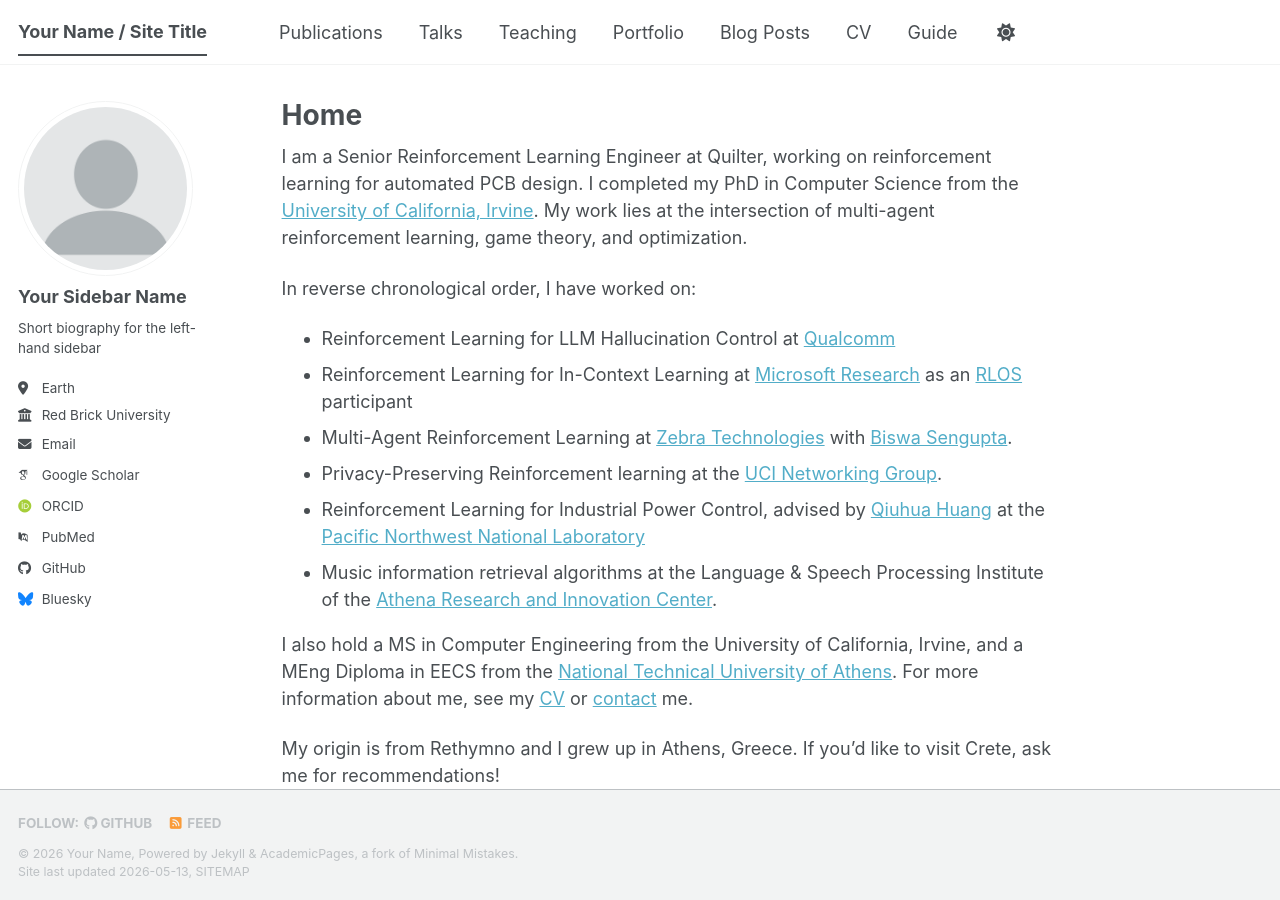
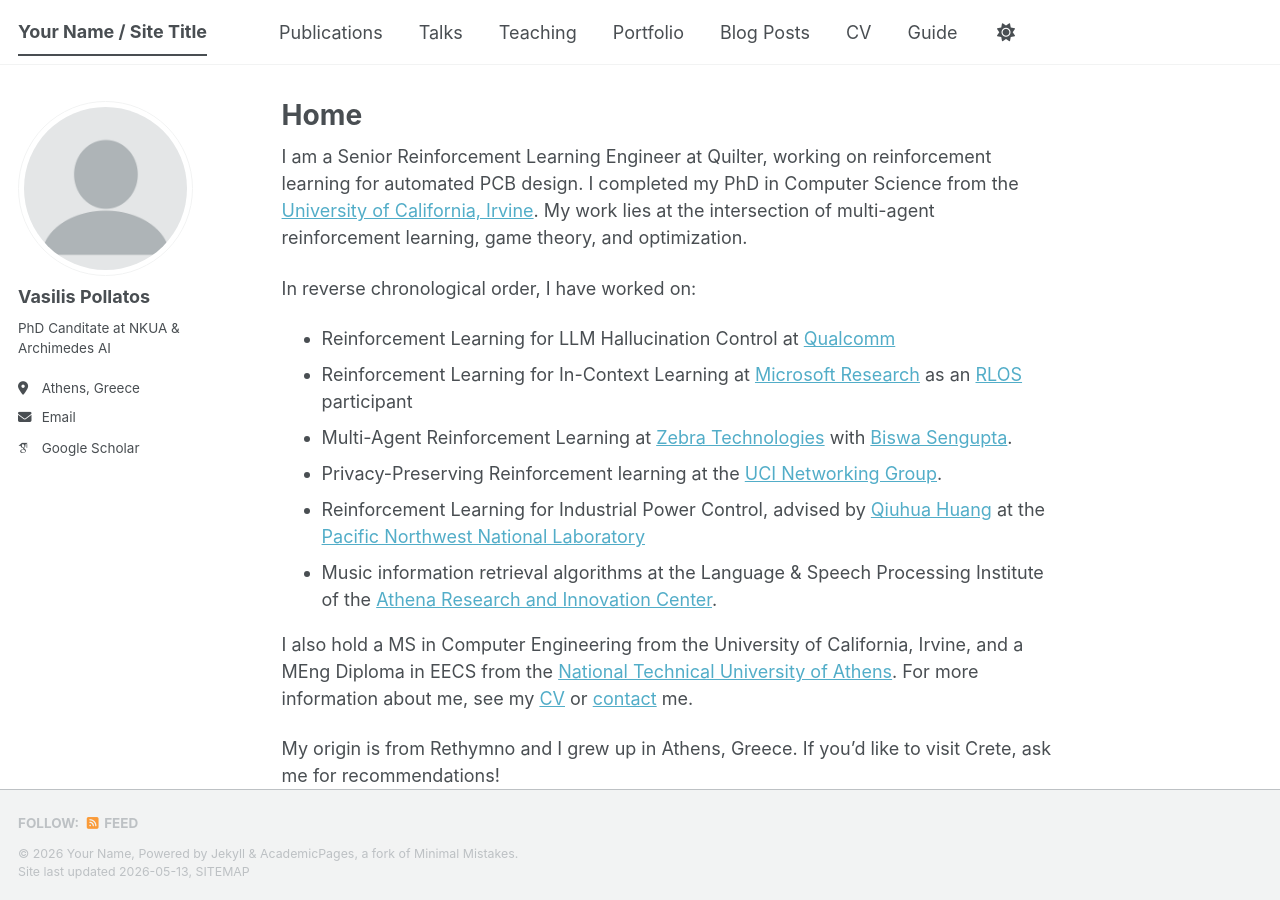
Before and after one commit to vaspoll/vaspoll.github.io, a Jekyll site: the page built from _pages/about.md, in a window 1280 px wide and 900 px high. Built offline with Jekyll 4.4.1, drawn with Linux system fonts in a browser that asks for light colours; some web fonts are replaced; a script bundle is joined from its source files by our own code; library files that are not in the unit come from our copies.

Commit message:
Update _config.yml

```diff
--- a/_config.yml
+++ b/_config.yml
@@ -24,24 +24,24 @@
 author:
   # Biographic information
   avatar           : "profile.png"
-  name             : "Your Sidebar Name"
+  name             : "Vasilis Pollatos"
   pronouns         : # example: "she/her"
-  bio              : "Short biography for the left-hand sidebar"
-  location         : "Earth"
-  employer         : "Red Brick University"
+  bio              : "PhD Canditate at NKUA & Archimedes AI"
+  location         : "Athens, Greece"
+  employer         : # "Red Brick University"
   uri              : # URL
-  email            : "none@example.org"
+  email            : "vaspoll97@gmail.com"
 
   # Academic websites
   academia         : # URL
   arxiv            : # URL - Update with the correct link to your profile
-  googlescholar    : "https://scholar.google.com/citations?user=PS_CX0AAAAAJ"
+  googlescholar    : "https://scholar.google.com/citations?user=Xyi2t2sAAAAJ&hl=en"
   inspire-hep      : # URL
   impactstory      : # URL
-  orcid            : "https://orcid.org/yourorcidurl"
+  orcid            : # "https://orcid.org/yourorcidurl"
   semantic         : # URL
   ssrn             : # URL
-  pubmed           : "https://www.ncbi.nlm.nih.gov/pubmed/?term=john+snow"
+  pubmed           : # "https://www.ncbi.nlm.nih.gov/pubmed/?term=john+snow"
   researchgate     : # URL
   scopus           : # URL
   zotero           : # URL
@@ -51,13 +51,13 @@
   bitbucket        : # Username - Update with your username on the site
   codepen          : # Username
   dribbble         : # Username
-  github           : "academicpages"
+  github           : # "academicpages"
   kaggle           : # Username
   stackoverflow    : # User number or user number and name (i.e., use "1" or "1/jeff-atwood")
 
   # Social media
   artstation       : # Username
-  bluesky          : "bsky.app" # Replace this with you Bluesky username
+  bluesky          : # "bsky.app" # Replace this with you Bluesky username
   facebook         : # Username
   flickr           : # Username
   foursquare       : # Username
```
